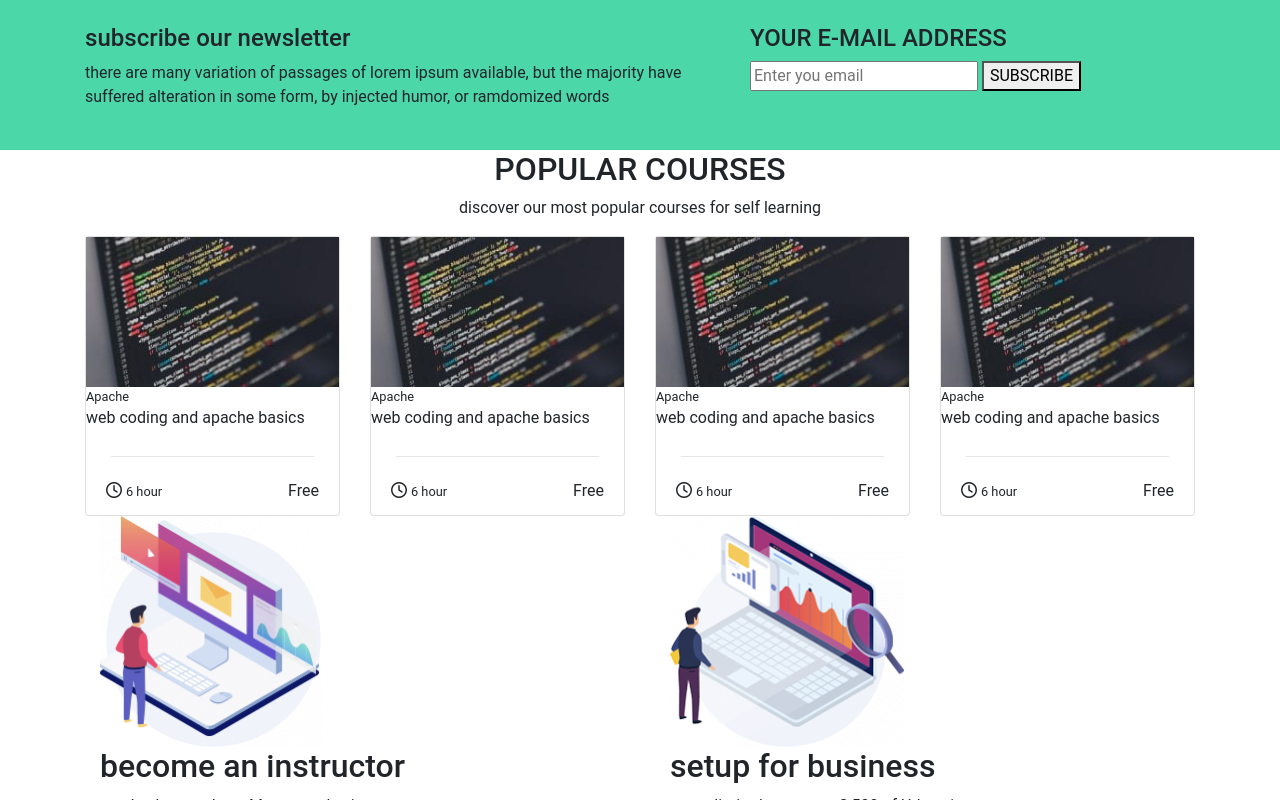
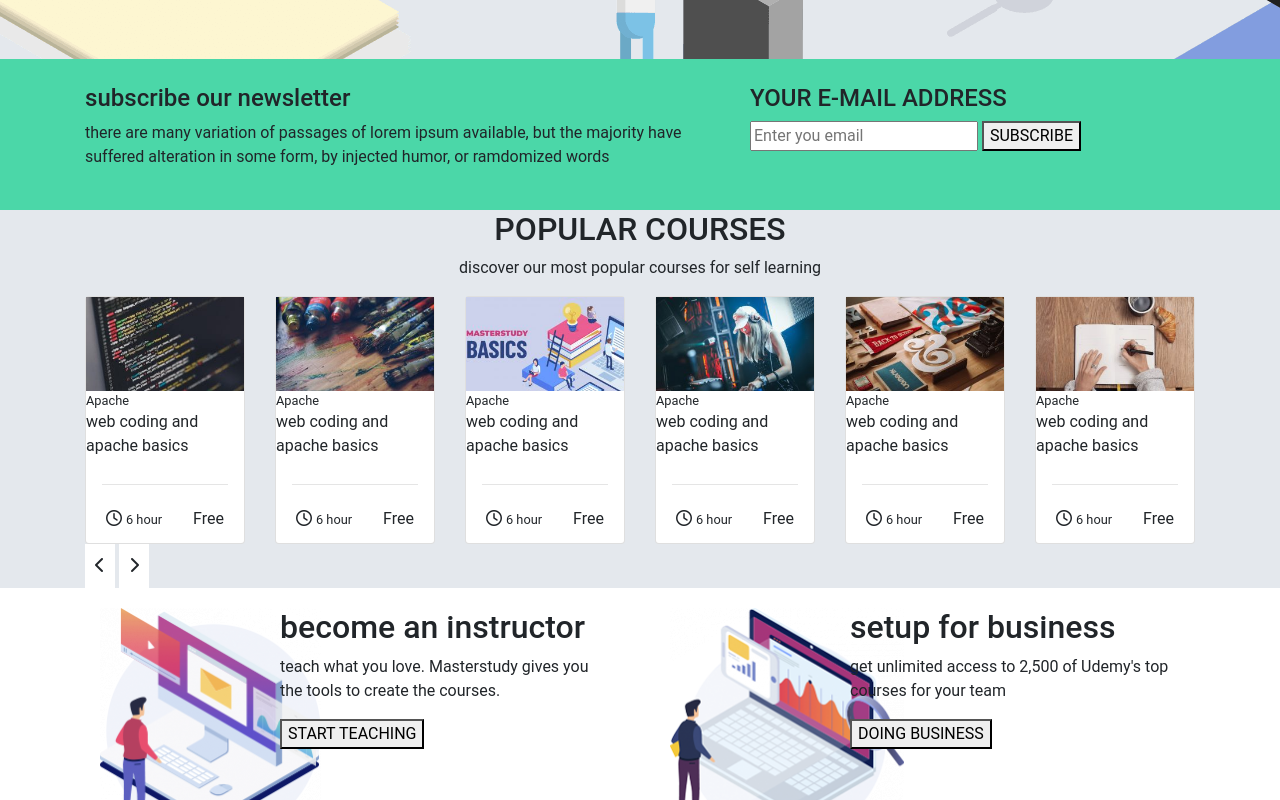
Before and after one commit to marcoC93/proj-html-vuejs, a plain HTML site: page index.html in a window 1280 px wide. Shown: the part 3052-3852 px from the top of the page. Drawn offline with nearby package versions, Linux system fonts and the light colour scheme.

Commit message:
miglioramenti vari

```diff
--- a/css/style.css
+++ b/css/style.css
@@ -78,7 +78,7 @@ body {
 .jumbo-card {
     margin-top: 10px;
     padding: 10px;
-    transition: 1s;
+    transition: 0.7s;
     background-color: #e4e8ed ;
 }
 .jumbo-card h3 {
@@ -94,7 +94,9 @@ body {
 .col-md-8 img {
     width: 100%;
 }
-/* /Sezione jumbotron */
+/* /Sezione "JUMBOTRON" */
+
+/* Sezione "READ MORE" */
 
 #read-more {
     position:relative;
@@ -103,10 +105,19 @@ body {
     background-image: url("../img/Untitled-1-1-1-1-1.png");
     background-position: center;
 }
+
+#read-more .row , .container {
+    height: 100%;
+}
 #read-more-text {
-    position: absolute;
-    top: 100%;
+    position: relative;
+    top: 50%;
+    transform: translateY(-50%);
+
 }
+/* /sezione  "READ MORE" */
+
+
 /* Sezione griglia categorie */
 #categories-grid {
 
@@ -119,6 +130,18 @@ body {
 #recent-courses {
     padding: 50px;
 }
+#recent-courses ul {
+    padding: 20px;
+    color: #9dbbe3;
+}
+#recent-courses li {
+    padding: 10px;
+}
+#recent-courses ul li:hover {
+    border-radius: 10px;
+    background-color: #e4e8ed;
+}
+
 .card-footer {
     border: none;
     background: transparent;
@@ -140,9 +163,31 @@ body {
     /* height: 100px; */
     background: #4bd7a8;
 }
+/* popular courses */
+#popular-courses {
+    background-color: #e4e8ed;;
+}
+.arrow-box {
+    display: inline-block;
+    padding: 10px;
+    text-align: center;
+    background: #fff ;
+}
+/*  Sezione "CALL-TO-ACTION" */
+
 #call-to-action {
+    padding: 20px;
+}
+#cta-istructor{
 
 }
+#call-to-action .col-md-4 {
+    float:left;
+
+}
+#call-to-action .col-md-8 {
+float: right;}
+
 #testimonial {
     height: 700px;
     background-image: url("../img/brooke-cagle-224821-unsplash-1-1920x700.jpg");
--- a/index.html
+++ b/index.html
@@ -506,7 +506,7 @@
                         </div>
 
                         <div class="row">
-                            <div class="col-md-3 col-xs-12">
+                            <div class="col-md-2 col-xs-12">
                                 <div class="card">
                                     <img src="img/photo-1461749280684-dccba630e2f6-272x161.jpeg" alt="">
                                     <small class="text-capitalize">
@@ -523,9 +523,9 @@
                                     </div>
                                 </div>
                             </div>
-                            <div class="col-md-3 col-xs-12">
+                            <div class="col-md-2 col-xs-12">
                                 <div class="card">
-                                    <img src="img/photo-1461749280684-dccba630e2f6-272x161.jpeg" alt="">
+                                    <img src="img/cat_2-272x161.jpg" alt="">
                                     <small class="text-capitalize">
                                         apache
                                     </small>
@@ -540,9 +540,9 @@
                                     </div>
                                 </div>
                             </div>
-                            <div class="col-md-3 col-xs-12">
+                            <div class="col-md-2 col-xs-12">
                                 <div class="card">
-                                    <img src="img/photo-1461749280684-dccba630e2f6-272x161.jpeg" alt="">
+                                    <img src="img/course-preview-272x161.jpg" alt="">
                                     <small class="text-capitalize">
                                         apache
                                     </small>
@@ -557,9 +557,43 @@
                                     </div>
                                 </div>
                             </div>
-                            <div class="col-md-3 col-xs-12">
+                            <div class="col-md-2 col-xs-12">
                                 <div class="card">
-                                    <img src="img/photo-1461749280684-dccba630e2f6-272x161.jpeg" alt="">
+                                    <img src="img/photo-1496307042754-b4aa456c4a2d-272x161.jpeg" alt="">
+                                    <small class="text-capitalize">
+                                        apache
+                                    </small>
+                                    <p>web coding and apache basics</p>
+                                    <hr>
+                                    <div class="card-footer">
+                                        <i class="far fa-clock"></i>
+                                        <small>6 hour</small>
+                                        <span class="float-right text-capitalize">
+                                            free
+                                        </span>
+                                    </div>
+                                </div>
+                            </div>
+                            <div class="col-md-2 col-xs-12">
+                                <div class="card">
+                                    <img src="img/photo-1416339134316-0e91dc9ded92-scaled-272x161.jpeg" alt="">
+                                    <small class="text-capitalize">
+                                        apache
+                                    </small>
+                                    <p>web coding and apache basics</p>
+                                    <hr>
+                                    <div class="card-footer">
+                                        <i class="far fa-clock"></i>
+                                        <small>6 hour</small>
+                                        <span class="float-right text-capitalize">
+                                            free
+                                        </span>
+                                    </div>
+                                </div>
+                            </div>
+                            <div class="col-md-2 col-xs-12">
+                                <div class="card">
+                                    <img src="img/cathryn-lavery-67852-unsplash-272x161.jpg" alt="">
                                     <small class="text-capitalize">
                                         apache
                                     </small>
@@ -575,13 +609,22 @@
                                 </div>
                             </div>
                         </div>
+                        <div class="row">
+                            <div class="col-md-12">
+                                <div class="arrow-box">
+                                    <i class="fas fa-chevron-left"></i>
                                 </div>
-
+                                <div class="arrow-box">
+                                    <i class="fas fa-chevron-right"></i>
+                                </div>
+                            </div>
+                        </div>
                 </section>
                 <section id="call-to-action">
                     <div class="container">
                         <div class="row">
                             <div class="col-md-6">
+                                <div id="cat-istructor">
                                     <div class="col-md-4">
                                         <img src="img/image_box_1-221x231.png" alt="">
                                     </div>
@@ -596,7 +639,9 @@
                                         </button>
                                     </div>
                                 </div>
+                            </div>
                             <div class="col-md-6">
+                                <div id="cta-business">
                                     <div class="col-md-4">
                                         <img src="img/image_box_2-234x231.png" alt="">
                                     </div>
@@ -608,6 +653,7 @@
                                         <button class="text-uppercase" type="button" name="button">
                                             doing business
                                         </button>
+                                    </div>
                                 </div>
                             </div>
                         </div>
@@ -639,7 +685,11 @@
                         <!-- Footer (sezione about) -->
                         <div class="col-md-3">
                             <h4>about</h4>
-                            <p>mastersudy is education wordpress theme featured by learning management system (LMS) for online education.
+                            <p>
+                                <a href="#" class="text-capitalize">
+                                    mastersudy
+                                </a>
+                                 is education wordpress theme featured by learning management system (LMS) for online education.
                                  developed by
                             <a href="#">
                                 stylemixThemes
```
Lines whose indentation alone changed are shown as unchanged.
